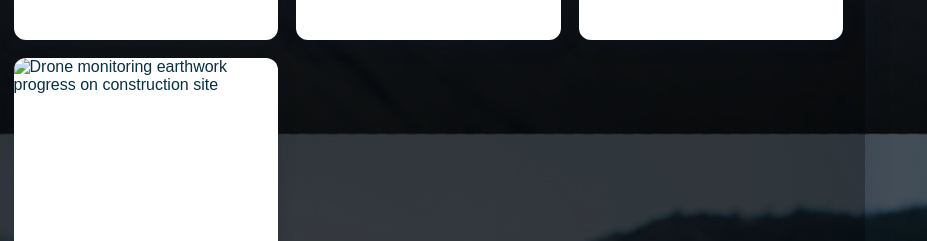
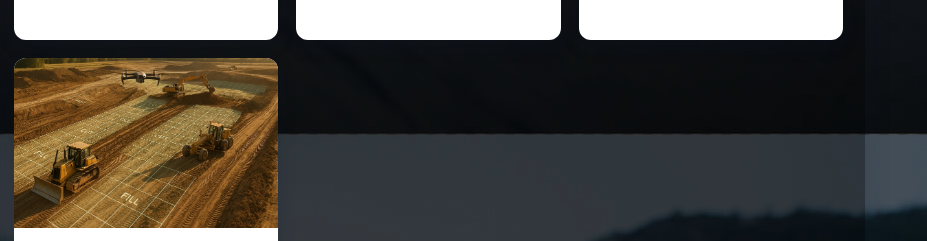
Before and after one commit to mjuve21-spec/djigearportal, a plain HTML site: page index.html in a window 1280 px wide. Shown: the part 3705-3946 px from the top of the page, 353-1280 px from the left. Drawn offline with Linux system fonts and the light colour scheme.

Commit message:
Update index.html

```diff
--- a/index.html
+++ b/index.html
@@ -463,7 +463,8 @@
   </div>
 </a>
 <a class="blog-card" href="blog/earthwork-progress-drones.html">
-  <img src="images/earthwork-progress-drone.jpg" alt="Drone monitoring earthwork progress on construction site">
+ <img src="images/earthwork-progress-drones.jpg" alt="Drone monitoring earthwork progress on construction site">
+
   <div class="content">
       <h3>Earthwork Progress Monitoring with Drones</h3>
       <p>Track excavation, grading, and site development faster with aerial data.</p>
```
